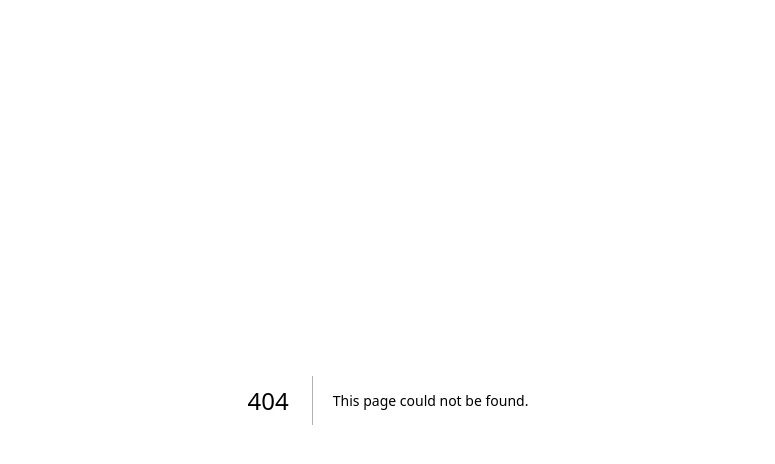
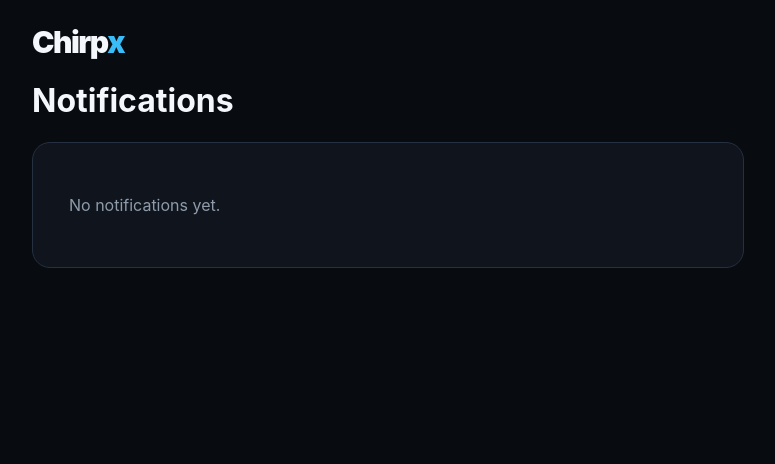
Before and after one commit to asonyel/-ChirpX, a Next.js app: page /notifications in a window 1280 px wide. Before the commit this address had no page. Shown: the top 464 px of the page, without its empty margins (252-1027 px from the left). Built offline with nearby package versions, Linux system fonts and the light colour scheme; no server answers; the database is empty.

Commit message:
Add Chirpx notifications center

```diff
--- /dev/null
+++ b/src/app/notifications/page.tsx
@@ -0,0 +1,24 @@
+'use client';
+
+import { useEffect, useState } from 'react';
+import { supabase } from '@/lib/supabase';
+
+type Item={id:number;notification_type:string;created_at:string;read_at:string|null;actor_id:string|null;post_id:string|null};
+
+export default function NotificationsPage(){
+ const [items,setItems]=useState<Item[]>([]);
+ useEffect(()=>{void load();},[]);
+ async function load(){
+   const {data}=await supabase.from('notifications').select('*').order('created_at',{ascending:false}).limit(50);
+   setItems((data??[]) as Item[]);
+ }
+ async function markRead(id:number){
+   await supabase.from('notifications').update({read_at:new Date().toISOString()}).eq('id',id);
+   setItems(v=>v.map(x=>x.id===id?{...x,read_at:new Date().toISOString()}:x));
+ }
+ return <main style={{maxWidth:760,margin:'0 auto',padding:24}}>
+   <a href="/" className="brand">Chirp<span>x</span></a><h1>Notifications</h1>
+   <section className="card" style={{marginTop:20}}>{items.length===0?<p className="muted" style={{padding:20}}>No notifications yet.</p>:items.map(n=><button key={n.id} onClick={()=>markRead(n.id)} className="post" style={{width:'100%',textAlign:'left',background:n.read_at?'transparent':'#111a25',color:'inherit',border:0,borderBottom:'1px solid #253041'}}><b>{label(n.notification_type)}</b><div className="muted">{new Date(n.created_at).toLocaleString()}</div></button>)}</section>
+ </main>;
+}
+function label(t:string){return ({follow:'Someone followed you',like:'Someone liked your Chirp',reply:'Someone replied to your Chirp',rechirp:'Someone Rechirped you',quote:'Someone quoted your Chirp',mention:'Someone mentioned you'} as Record<string,string>)[t]??'New activity';}
```
